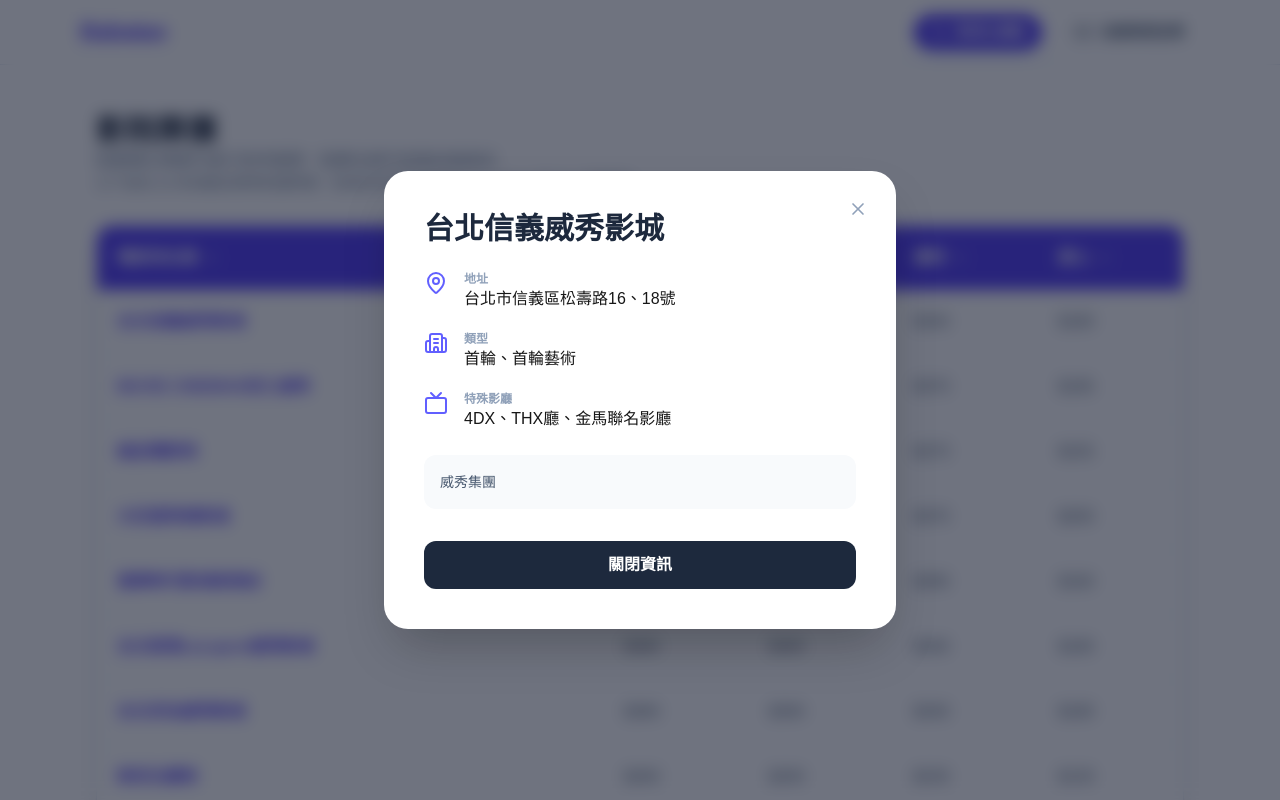
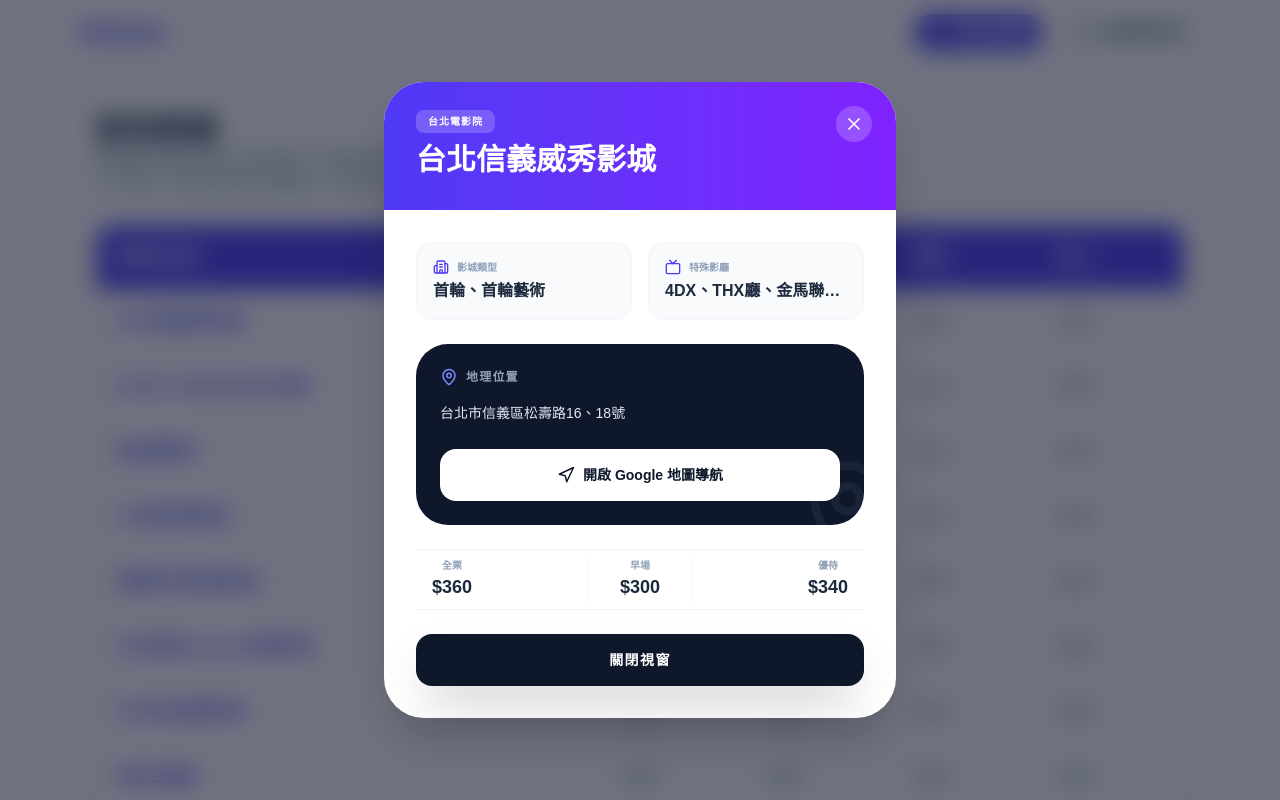
Before and after one commit to Ray1020-a/BaBaTao-MovieTheater-Information, a Next.js app: page / in a window 1280 px wide. Both pictures are taken after a click on the button "台北信義威秀影城". Shown: the top 800 px of the page. Built offline with nearby package versions, Linux system fonts and the light colour scheme.

Commit message:
renew ui

```diff
--- a/app/page.tsx
+++ b/app/page.tsx
@@ -1,6 +1,6 @@
 "use client";
 import React, { useState, useMemo } from 'react';
-import { X, Info, MapPin, ChevronUp, ChevronDown, ChevronsUpDown, Tv, Building2 } from 'lucide-react';
+import { X, Info, MapPin, ChevronUp, ChevronDown, ChevronsUpDown, Tv, Building2, MapIcon, Navigation } from 'lucide-react';
 import cinemaDataRaw from '@/data/cinemas.json';
 import Link from 'next/link';
 
@@ -90,22 +90,92 @@
 
       {/* Modal */}
       {selectedCinema && (
-        <div className="fixed inset-0 bg-slate-900/60 backdrop-blur-sm flex items-center justify-center z-50 p-4">
-          <div className="bg-white rounded-3xl max-w-lg w-full shadow-2xl relative animate-in zoom-in duration-200">
-            <button onClick={() => setSelectedCinema(null)} className="absolute top-5 right-5 text-slate-400 hover:bg-slate-100 p-2 rounded-full"><X size={20} /></button>
-            <div className="p-10">
-              <h2 className="text-3xl font-black text-slate-800 mb-6">{selectedCinema.name}</h2>
-              <div className="space-y-5">
-                <div className="flex gap-4"><MapPin className="text-indigo-500 shrink-0" /><div><p className="text-xs font-bold text-slate-400">地址</p><p>{selectedCinema.info.address}</p></div></div>
-                <div className="flex gap-4"><Building2 className="text-indigo-500 shrink-0" /><div><p className="text-xs font-bold text-slate-400">類型</p><p>{selectedCinema.info.type}</p></div></div>
-                <div className="flex gap-4"><Tv className="text-indigo-500 shrink-0" /><div><p className="text-xs font-bold text-slate-400">特殊影廳</p><p>{selectedCinema.info.cinema}</p></div></div>
-                <div className="mt-6 p-4 bg-slate-50 rounded-xl text-sm text-slate-600 leading-relaxed">{selectedCinema.info.description}</div>
+        <div className="fixed inset-0 bg-slate-900/60 backdrop-blur-md flex items-center justify-center z-50 p-4 animate-in fade-in duration-300">
+          <div className="bg-white rounded-[2.5rem] max-w-lg w-full shadow-2xl relative overflow-hidden animate-in zoom-in slide-in-from-bottom-8 duration-500">
+            <div className="h-32 bg-gradient-to-r from-indigo-600 to-violet-600 p-8 flex items-end relative">
+              <button
+                onClick={() => setSelectedCinema(null)}
+                className="absolute top-6 right-6 p-2 bg-white/20 hover:bg-white/40 backdrop-blur-md text-white rounded-full transition-all"
+              >
+                <X size={20} />
+              </button>
+              <div>
+                <span className="inline-block px-3 py-1 bg-white/20 backdrop-blur-md text-white text-[10px] font-bold tracking-widest uppercase rounded-lg mb-2">
+                  {selectedCinema.info.address?.substring(0, 2) + '電影院'}
+                </span>
+                <h2 className="text-3xl font-black text-white leading-tight">{selectedCinema.name}</h2>
               </div>
-              <button onClick={() => setSelectedCinema(null)} className="w-full mt-8 bg-slate-800 text-white py-3 rounded-xl font-bold hover:bg-black transition-all">關閉資訊</button>
+            </div>
+
+            <div className="p-8">
+              <div className="space-y-6">
+                <div className="grid grid-cols-2 gap-4">
+                  <div className="bg-slate-50 p-4 rounded-2xl border border-slate-100">
+                    <div className="flex items-center gap-2 mb-1 text-indigo-600">
+                      <Building2 size={16} />
+                      <span className="text-[10px] font-bold text-slate-400 uppercase">影城類型</span>
+                    </div>
+                    <p className="text-slate-800 font-bold">{selectedCinema.info.type}</p>
+                  </div>
+                  <div className="bg-slate-50 p-4 rounded-2xl border border-slate-100">
+                    <div className="flex items-center gap-2 mb-1 text-indigo-600">
+                      <Tv size={16} />
+                      <span className="text-[10px] font-bold text-slate-400 uppercase">特殊影廳</span>
+                    </div>
+                    <p className="text-slate-800 font-bold truncate">{selectedCinema.info.cinema}</p>
+                  </div>
+                </div>
+
+                <div className="bg-slate-900 rounded-[2rem] p-6 text-white relative overflow-hidden group">
+                  <MapPin size={100} className="absolute -right-8 -bottom-8 text-white/5 rotate-12" />
+
+                  <div className="relative z-10">
+                    <div className="flex items-center gap-2 mb-4">
+                      <MapPin size={18} className="text-indigo-400" />
+                      <span className="text-xs font-bold text-slate-400 uppercase tracking-widest">地理位置</span>
+                    </div>
+                    <p className="text-slate-200 text-sm mb-6 leading-relaxed">
+                      {selectedCinema.info.address}
+                    </p>
+                    <a
+                      href={`https://www.google.com/maps/search/${encodeURIComponent(selectedCinema.name + ' ' + selectedCinema.info.address)}`}
+                      target="_blank"
+                      rel="noopener noreferrer"
+                      className="w-full bg-white text-slate-900 py-4 rounded-2xl font-black text-sm flex items-center justify-center gap-2 hover:bg-indigo-400 hover:text-white transition-all active:scale-95"
+                    >
+                      <Navigation size={18} />
+                      開啟 Google 地圖導航
+                    </a>
+                  </div>
+                </div>
+                <div className="flex justify-between items-center px-4 py-2 border-y border-slate-100">
+                   <div className="text-center">
+                      <p className="text-[10px] font-bold text-slate-400">全票</p>
+                      <p className="text-lg font-black text-slate-800">${selectedCinema.prices.full}</p>
+                   </div>
+                   <div className="text-center border-x border-slate-100 px-8">
+                      <p className="text-[10px] font-bold text-slate-400">早場</p>
+                      <p className="text-lg font-black text-slate-800">${selectedCinema.prices.early}</p>
+                   </div>
+                   <div className="text-center">
+                      <p className="text-[10px] font-bold text-slate-400">優待</p>
+                      <p className="text-lg font-black text-slate-800">${selectedCinema.prices.concession}</p>
+                   </div>
+                </div>
+                <div className="space-y-6">
+                  <button
+                    onClick={() => setSelectedCinema(null)}
+                    className="w-full bg-slate-900 text-white py-4 rounded-2xl font-black shadow-2xl hover:bg-black transition-all active:scale-95 text-sm tracking-widest"
+                  >
+                    關閉視窗
+                  </button>
+                </div>
+
+              </div>
             </div>
           </div>
         </div>
-      )}
+    )}
 
       <footer className="mt-16 pb-10 text-center border-t border-slate-200 pt-8">
         <p className="text-slate-400 text-sm">© 2025 Babatao - 北北桃影城比價 | <Link href="https://github.com/Ray1020-a/BaBaTao-MovieTheater-Information" className="hover:text-indigo-600 underline">GitHub</Link></p>
```
